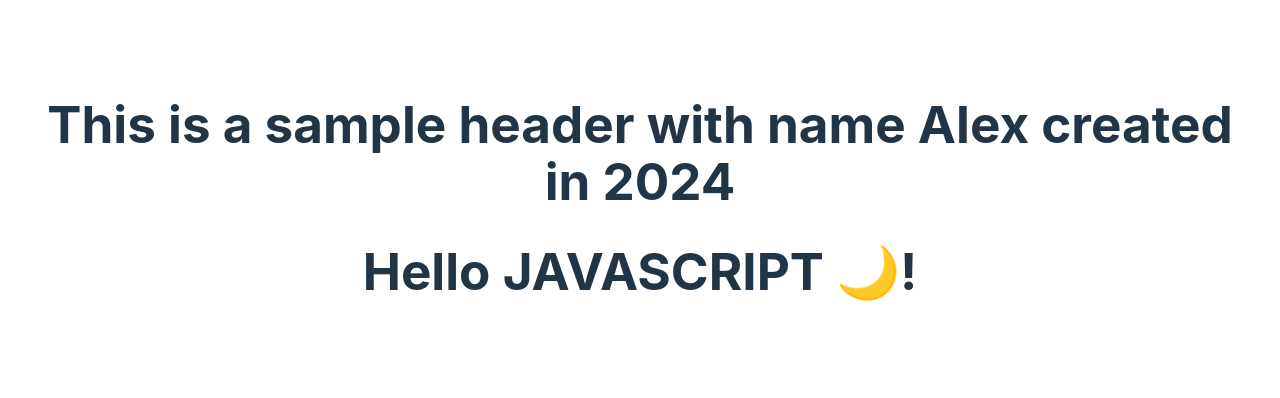
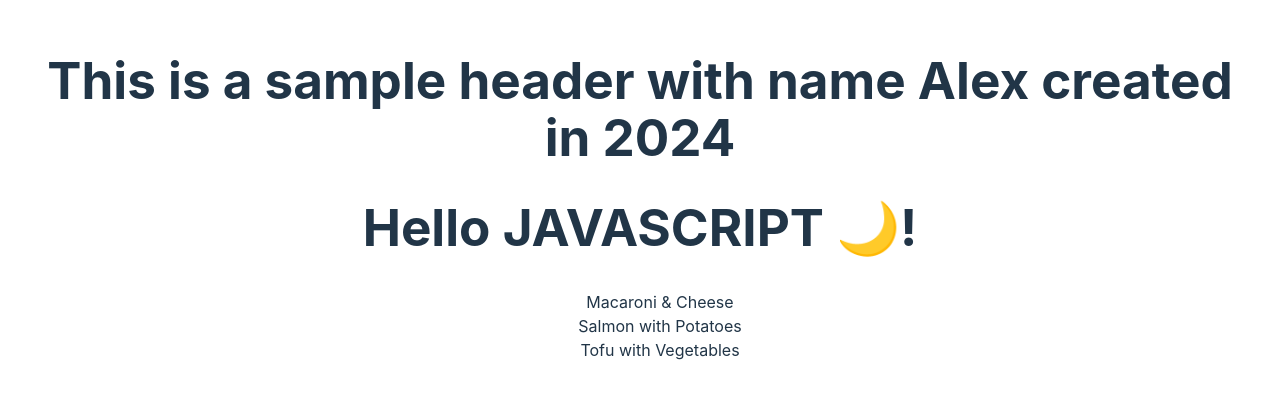
Before and after one commit to chinsiang99/react-essential-training, a React (Vite) app in the folder 01.basic-project-vite/react-project/: page / in a window 1280 px wide. Shown: the part 202-600 px from the top of the page. Built offline with nearby package versions, Linux system fonts and the light colour scheme.

Commit message:
feat: working with lists

```diff
--- a/01.basic-project-vite/react-project/src/App.jsx
+++ b/01.basic-project-vite/react-project/src/App.jsx
@@ -9,6 +9,23 @@ function Header(props){
   )
 }
 
+const items = [
+  "Macaroni & Cheese",
+  "Salmon with Potatoes",
+  "Tofu with Vegetables"
+]
+
+function Main({dishes}){
+  return (
+    <ul>
+      {dishes.map(dish => (
+        // we use two curly braces if we want to have css styles
+        <li style={{ listStyleType: 'none' }}>{dish}</li>
+      ))}
+    </ul>
+  )
+}
+
 let language = "Javascript"
 let moon = "🌙"
 function App() {
@@ -16,6 +33,7 @@ function App() {
     <div>
         <Header name="Alex" year={new Date().getFullYear()}/>
         <h1>Hello {language.toUpperCase()} {moon}!</h1>
+        <Main dishes = {items}/>
     </div>
   )
 }
```
